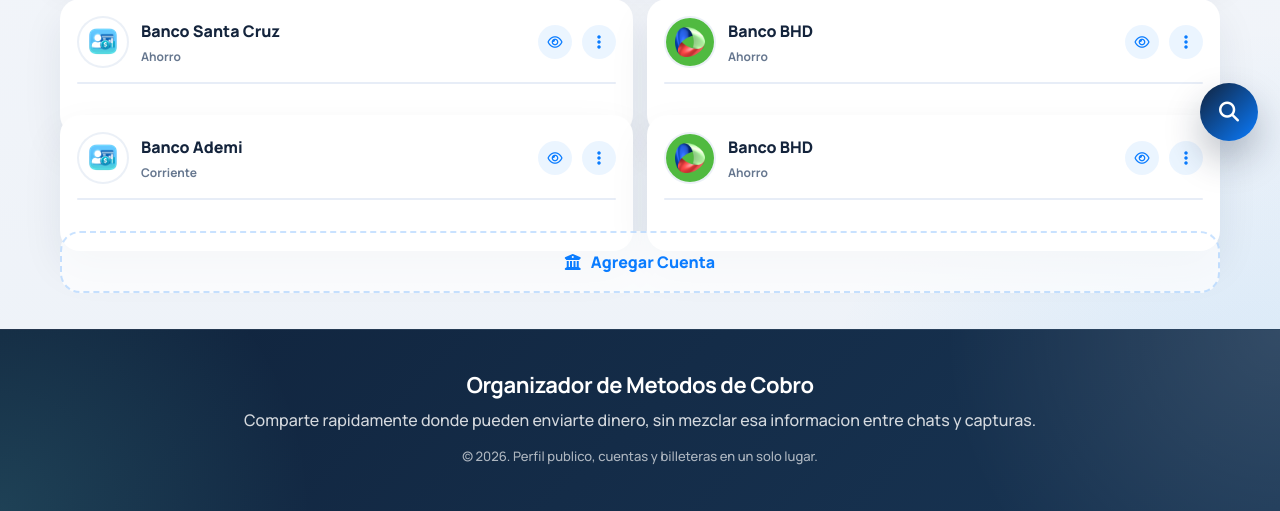
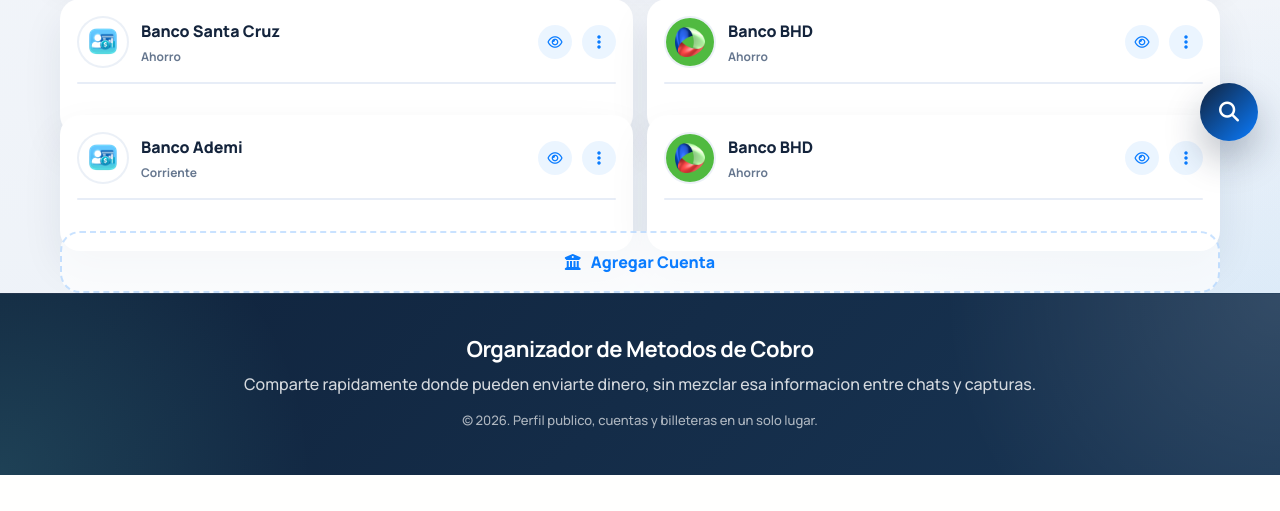
Before and after one commit to kdvops/banco, a PHP site: page / in a window 1280 px wide. Shown: the part 637-1148 px from the top of the page. After the commit the page ends 1112 px from the top, so only its background shows below. Run offline with PHP 8.4, Linux system fonts and the light colour scheme; a user stored in the database is signed in; data comes from the database, SQL or seed files in the repository; data that the repository does not hold is empty.

Commit message:
stick footer

```diff
--- a/styles/app-shell.css
+++ b/styles/app-shell.css
@@ -21,6 +21,8 @@ body {
 }
 
 body.app-page {
+  display: flex;
+  flex-direction: column;
   min-height: 100vh;
   background: var(--page-bg);
   font-family: "Manrope", "Segoe UI", Arial, sans-serif;
@@ -189,7 +191,7 @@ body.app-page {
 }
 
 .site-footer {
-  margin-top: 36px;
+  margin-top: auto;
   background: linear-gradient(135deg, #10233c 0%, #183554 100%);
   color: var(--footer-text);
   border-top: 1px solid rgba(255, 255, 255, 0.08);
```
